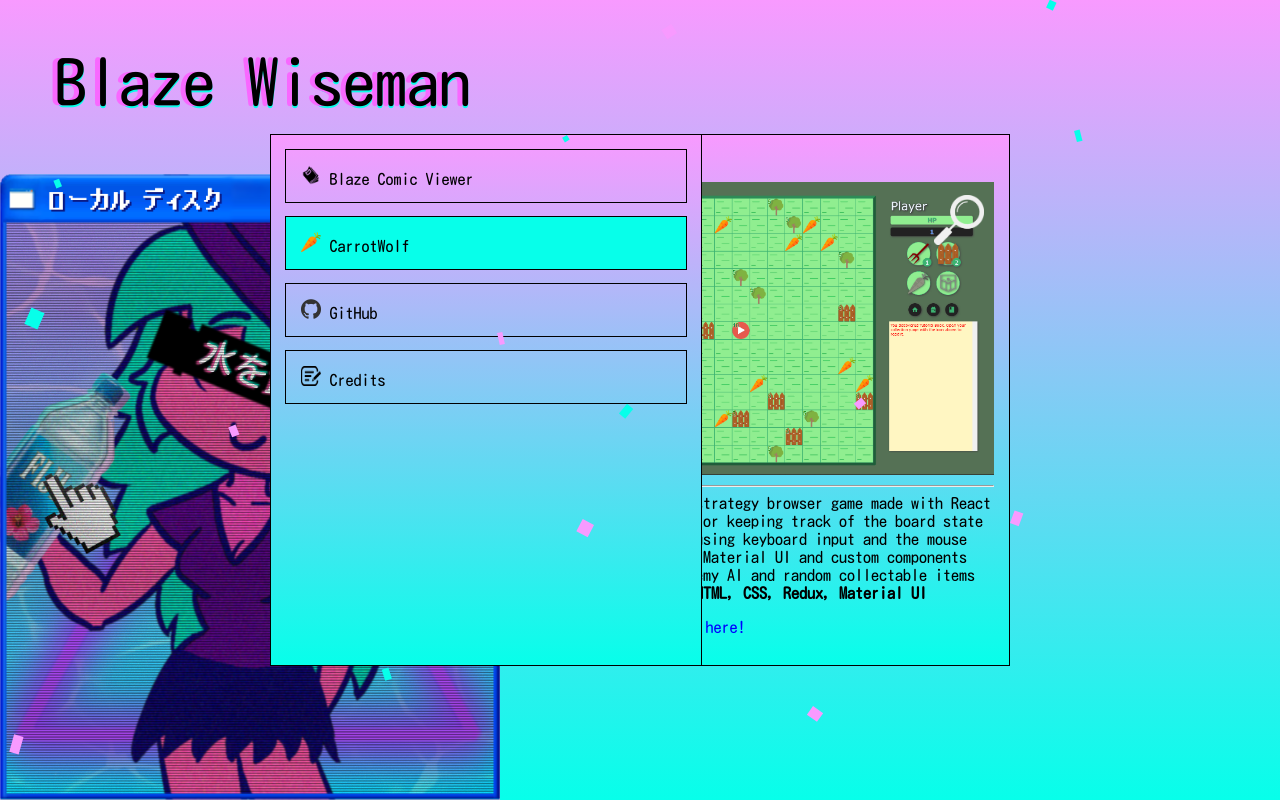
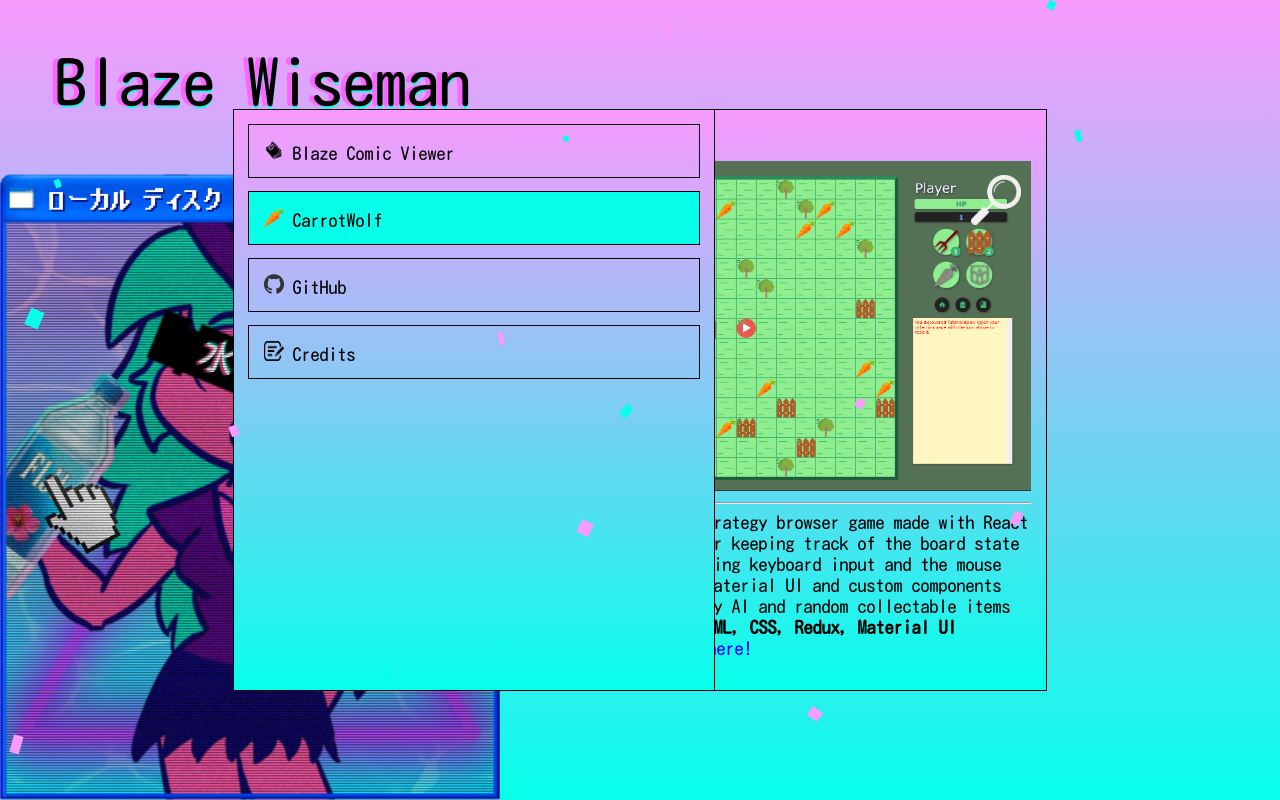
Before and after one commit to HaematicAlis/blaze-portfolio, a React (Create React App) app: page / in a window 1280 px wide. Both pictures are taken after a click on the element "CarrotWolf". Built offline with nearby package versions, Linux system fonts and the light colour scheme.

Commit message:
added new vaporwave image and made box bigger

```diff
--- a/src/components/Home.css
+++ b/src/components/Home.css
@@ -1,6 +1,6 @@
 .homeContainer {
-    width: 400px;
-    height: 500px;
+    width: 450px;
+    height: 550px;
     position: absolute;
     left: 50%;
     top: 50%;
@@ -9,6 +9,7 @@
     background-image: linear-gradient(to bottom, rgb(248,154,255), rgb(7,255,234));
     outline: 1px solid black;
     font-family: 'Kosugi Maru';
+    font-size: 18px;
 }
 
 .outerContainer {
@@ -20,13 +21,13 @@
 .slideLeft {
     animation-name: slideLeft;
     animation-duration: 0.5s;
-    left: 38%;
+    left: 37%;
 }
 
 .slideRight {
     animation-name: slideRight;
     animation-duration: 0.5s;
-    left: 62%;
+    left: 63%;
 }
 
 .undoSlideLeft {
@@ -60,35 +61,28 @@
 
 @keyframes slideLeft {
     from { left: 50%; }
-    to { left: 38%; }
+    to { left: 37%; }
 }
 
 @keyframes slideRight {
     from { left: 50%; }
-    to { left: 62%; }
+    to { left: 63%; }
 }
 
 @keyframes undoSlideLeft {
-    from { left: 38%; }
+    from { left: 37%; }
     to { left: 50%; }
 }
 
 @keyframes undoSlideRight {
-    from { left: 62%; }
+    from { left: 63%; }
     to { left: 50%; }
 }
 
-.animeImage {
+.vaporwaveImage {
     width: 500px;
     position: absolute;
     left: 0%;
-    bottom: 0%;
-}
-
-.treeImage {
-    width: 700px;
-    position: absolute;
-    right: 0%;
     bottom: 0%;
 }
 
@@ -101,7 +95,7 @@
 .magnifyImage {
     width: 50px;
     position: absolute;
-    top: 60px;
+    top: 65px;
     right: 25px;
 }
 
--- a/src/components/Home.js
+++ b/src/components/Home.js
@@ -41,7 +41,7 @@
             </>
         }
         <div className="outerContainer">
-            <img className="animeImage" src={vaporwave} alt="vaporwave" />
+            <img className="vaporwaveImage" src={vaporwave} alt="vaporwave" />
             <span className="titleText" style={{color: 'rgb(7,255,234)', left: '55px', top: '52px'}}>Blaze Wiseman</span>
             <span className="titleText">Blaze Wiseman</span>
             <span className="titleText" style={{color: 'black', left: '55px'}}>Blaze Wiseman</span>
@@ -50,7 +50,7 @@
                     tab === 'viewer'
                     ? <>
                         <span><b>Blaze Comic Viewer</b></span><br /><br />
-                        <img src={comicviewer} alt="comicviewer" width="400" onClick={() => setPopup({ visible: true, image: comicviewer })} />
+                        <img src={comicviewer} alt="comicviewer" width="450" onClick={() => setPopup({ visible: true, image: comicviewer })} />
                         <img className="magnifyImage" src={magnify} alt="magnify" onClick={() => setPopup({ visible: true, image: comicviewer })} />
                         <hr />
                         <span>·	Comic viewer website for language learning made with React and MERN stack</span><br />
@@ -58,14 +58,14 @@
                         <span>·	Vocabulary can be added to each page individually</span><br />
                         <span>·	Full vocab list and comic completion can be viewed from the shelf</span><br />
                         <span>·	Integrated dictionary search and zoom settings</span><br />
-                        <span><b>· React, MERN, JavaScript, MongoDB, ExpressJS, NodeJS, HTML, CSS, Redux, Material UI</b></span><br /><br />
+                        <span><b>· React, MERN, JavaScript, MongoDB, ExpressJS, NodeJS, HTML, CSS, Redux, Material UI</b></span><br />
                         <a href="https://blaze-comic-viewer.netlify.app">Demo it here with Username: Freeze, Password: 123</a>
                     </>
 
                     : tab === 'carrot'
                     ? <>
                         <span><b>CarrotWolf</b></span><br /><br />
-                        <img src={carrotwolf} alt="carrotwolf" width="400" onClick={() => setPopup({ visible: true, image: carrotwolf })} />
+                        <img src={carrotwolf} alt="carrotwolf" width="450" onClick={() => setPopup({ visible: true, image: carrotwolf })} />
                         <img className="magnifyImage" src={magnify} alt="magnify" onClick={() => setPopup({ visible: true, image: carrotwolf })} />
                         <hr />
                         <span>·	Turn-based strategy browser game made with React</span><br />
@@ -73,7 +73,7 @@
                         <span>·	Controlled using keyboard input and the mouse</span><br />
                         <span>·	Styled with Material UI and custom components</span><br />
                         <span>·	Features enemy AI and random collectable items</span><br />
-                        <span><b>· React, JS, HTML, CSS, Redux, Material UI</b></span><br /><br />
+                        <span><b>· React, JS, HTML, CSS, Redux, Material UI</b></span><br />
                         <a href="http://hershnagpal.github.io/carrot-client/">Play the game here!</a>
 
                     </>
```
